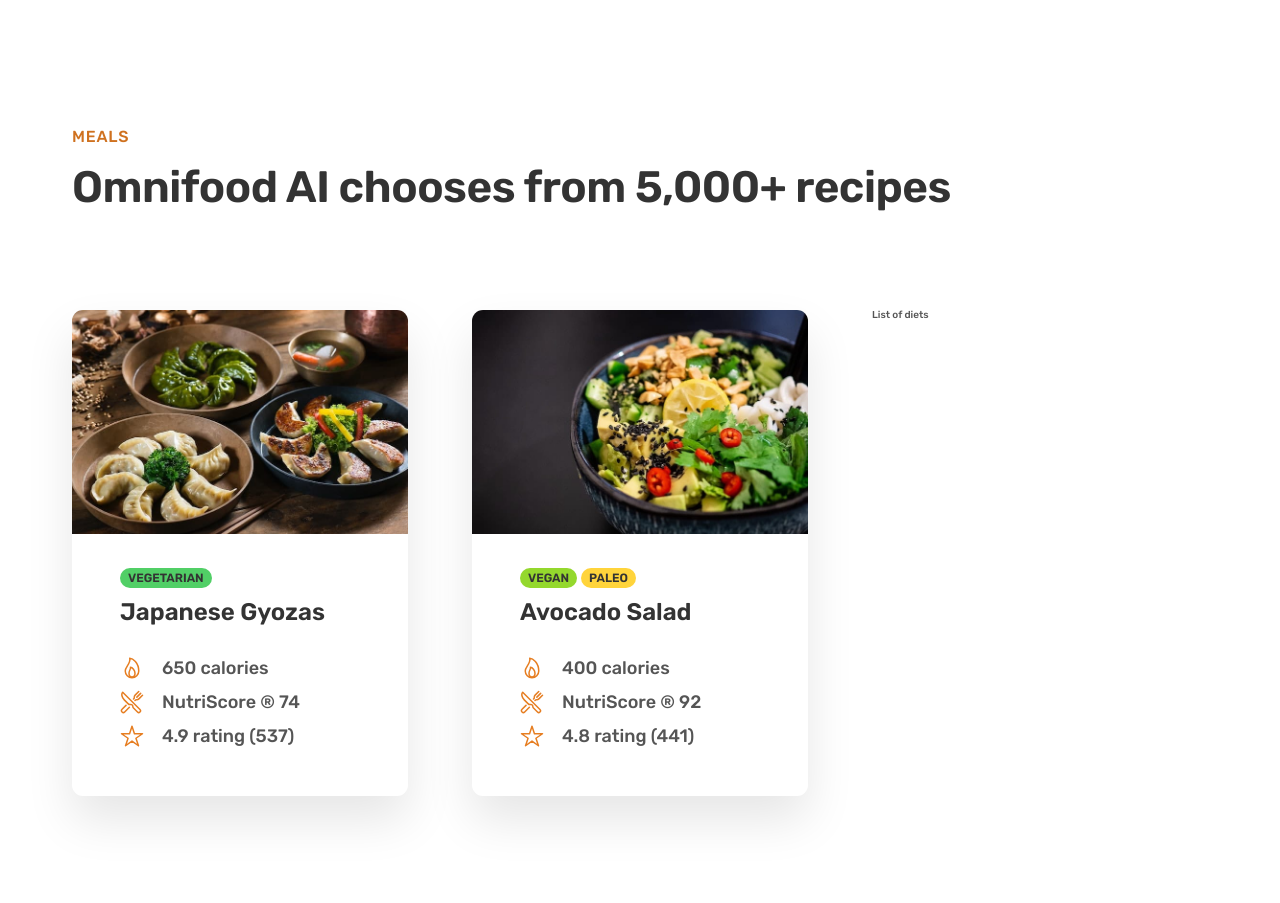
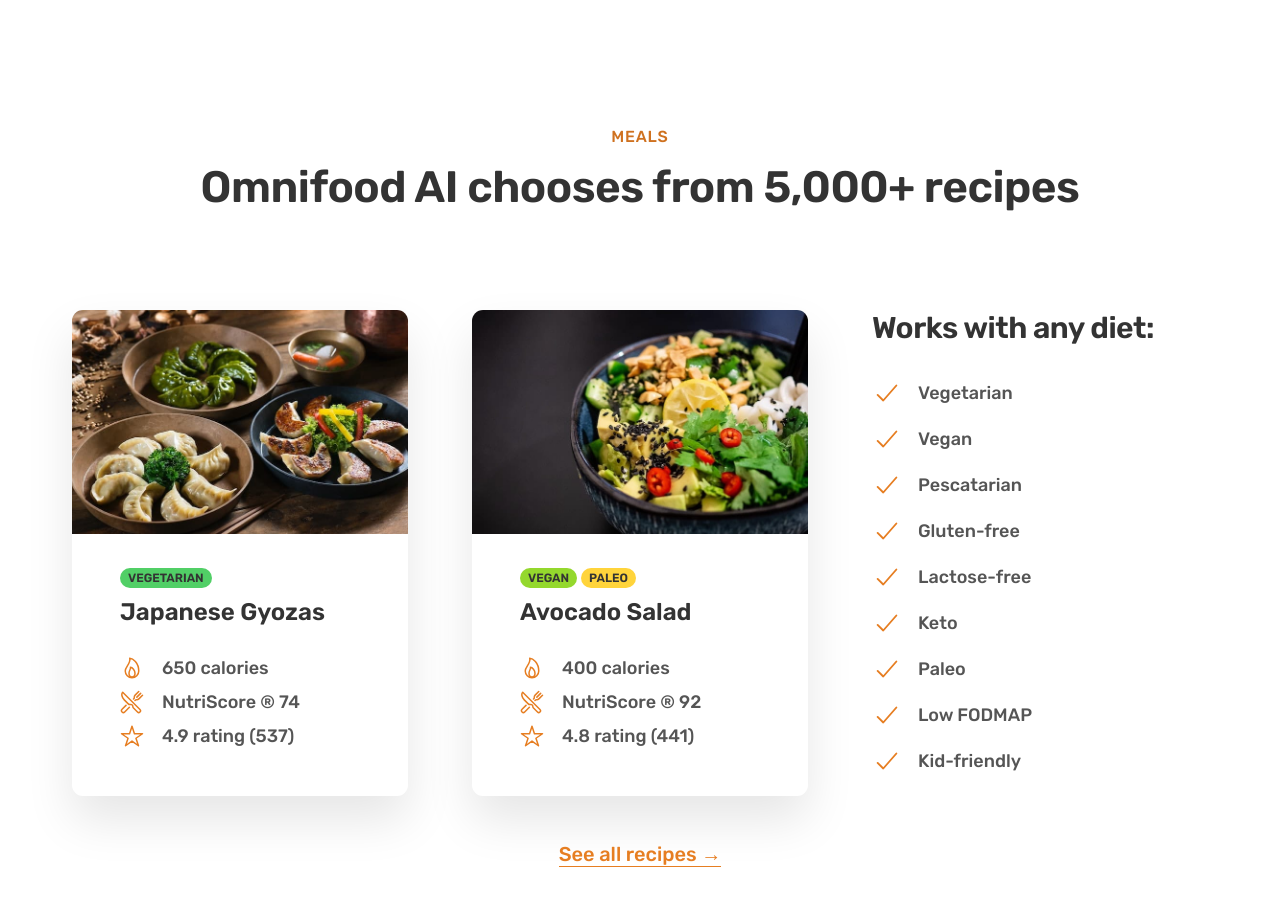
Before and after one commit to AliaksandrBortnik/responsive-web, a plain HTML site: page index.html in a window 1280 px wide. Shown: the part 2580-3483 px from the top of the page. Drawn offline with nearby package versions, Linux system fonts and the light colour scheme.

Commit message:
Meals section. List of diets and transition animation

```diff
--- a/general.css
+++ b/general.css
@@ -131,6 +131,30 @@ strong {
   margin-top: 8rem;
 }
 
+.mb-md {
+  margin-bottom: 4.8rem;
+}
+
+.center-text {
+  text-align: center;
+}
+
+.link:link,
+.link:visited {
+  display: inline-block;
+  color: #e67e22;
+  font-size: 2rem;
+  text-decoration: none;
+  border-bottom: 1px solid currentColor;
+  padding-bottom: 2px;
+}
+
+.link:hover,
+.link:active {
+  /* Hide underline */
+  border-bottom: 1px solid transparent;
+}
+
 .btn:link, .btn:visited {
   font-size: 2rem;
   padding: 1.6rem 3.2rem;
@@ -138,7 +162,7 @@ strong {
   font-weight: 600;
   text-decoration: none;
   display: inline-block;
-  transition: background-color 0.3s;
+  transition: all 0.3s;
 }
 
 .btn--full:link,
--- a/index.html
+++ b/index.html
@@ -119,12 +119,12 @@
   </section>
 
   <section class="section-meals">
-    <div class="container">
+    <div class="container center-text">
       <span class="subheading">Meals</span>
       <h2 class="heading-secondary">Omnifood AI chooses from 5,000+ recipes</h2>
     </div>
 
-    <div class="container grid grid--3-cols">
+    <div class="container grid grid--3-cols mb-md">
       <div class="meal">
         <img class="meal-img" src="img/meals/meal-1.jpg" alt="Japanese Gyozas">
         <div class="meal-content">
@@ -173,9 +173,24 @@
           </ul>
         </div>
       </div>
-      <div class="list">
-        List of diets
+      <div class="diets">
+        <h3 class="heading-tertiary">Works with any diet:</h3>
+        <ul class="list">
+          <li class="list-item"><ion-icon class="list-icon" name="checkmark-outline"></ion-icon><span>Vegetarian</span></li>
+          <li class="list-item"><ion-icon class="list-icon" name="checkmark-outline"></ion-icon><span>Vegan</span></li>
+          <li class="list-item"><ion-icon class="list-icon" name="checkmark-outline"></ion-icon><span>Pescatarian</span></li>
+          <li class="list-item"><ion-icon class="list-icon" name="checkmark-outline"></ion-icon><span>Gluten-free</span></li>
+          <li class="list-item"><ion-icon class="list-icon" name="checkmark-outline"></ion-icon><span>Lactose-free</span></li>
+          <li class="list-item"><ion-icon class="list-icon" name="checkmark-outline"></ion-icon><span>Keto</span></li>
+          <li class="list-item"><ion-icon class="list-icon" name="checkmark-outline"></ion-icon><span>Paleo</span></li>
+          <li class="list-item"><ion-icon class="list-icon" name="checkmark-outline"></ion-icon><span>Low FODMAP</span></li>
+          <li class="list-item"><ion-icon class="list-icon" name="checkmark-outline"></ion-icon><span>Kid-friendly</span></li>
+        </ul>
       </div>
+    </div>
+
+    <div class="container all-recipes">
+      <a href="#" class="link">See all recipes &rarr;</a>
     </div>
   </section>
 </main>
--- a/style.css
+++ b/style.css
@@ -226,6 +226,12 @@
   overflow: hidden;
 }
 
+.meal:hover {
+  transform: translateY(-0.5rem);
+  transition: transform 0.3s;
+  box-shadow: 0 3.2rem 6.4rem rgba(0, 0, 0, 0.075);
+}
+
 .meal-content {
   padding: 3.2rem 4.8rem 4.8rem;
 }
@@ -260,3 +266,32 @@
   height: 2.4rem;
   color: #e67e22;
 }
+
+.diets {
+
+}
+
+.list {
+  list-style: none;
+  display: flex;
+  flex-direction: column;
+  gap: 1.6rem;
+}
+
+.list-item {
+  font-size: 1.8rem;
+  display: flex;
+  align-items: center;
+  gap: 1.6rem;
+}
+
+.list-icon {
+  width: 3rem;
+  height: 3rem;
+  color: #e67e22;
+}
+
+.all-recipes {
+  text-align: center;
+  font-size: 1.8rem;
+}
```
